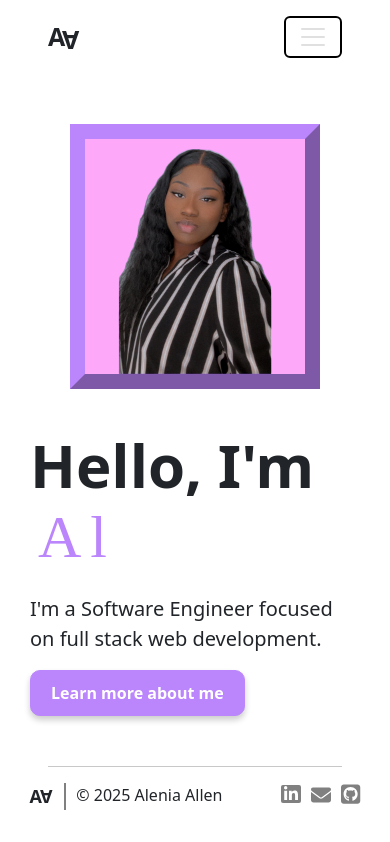
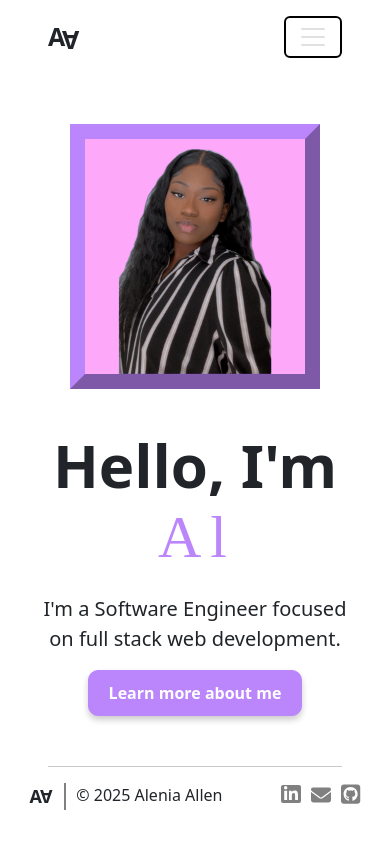
Before and after one commit to Alenia24/portfolio-v1, a React (Vite) app: page / in a window 390 px wide. Built offline with nearby package versions, Linux system fonts and the light colour scheme; a web font is replaced by a local one.

Commit message:
Update responsive

```diff
--- a/src/pages/Homepage/Homepage.css
+++ b/src/pages/Homepage/Homepage.css
@@ -77,7 +77,8 @@
 
 @media (max-width: 768px) {
   .title-container{
-    margin: 30px 0;
+    text-align: center;
+    margin: 30px auto;
   }
 
   .title-heading {
```
